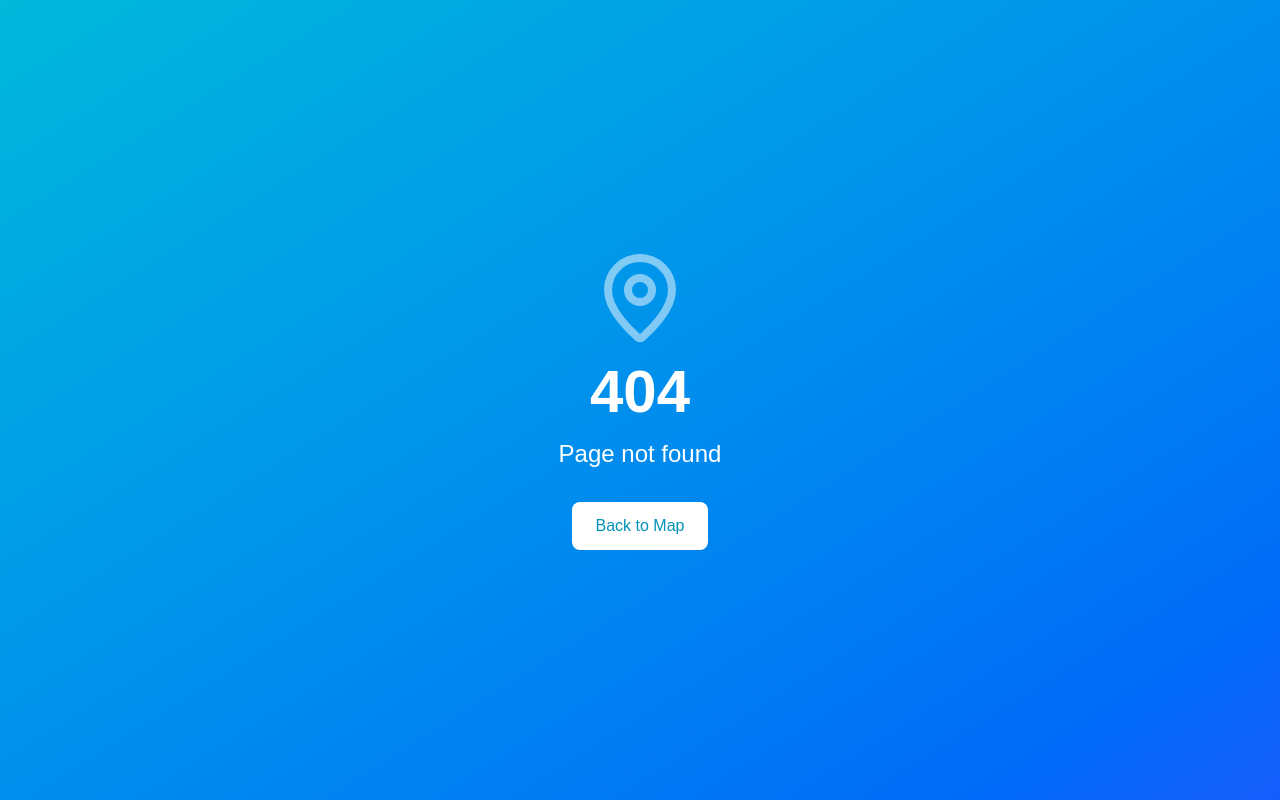
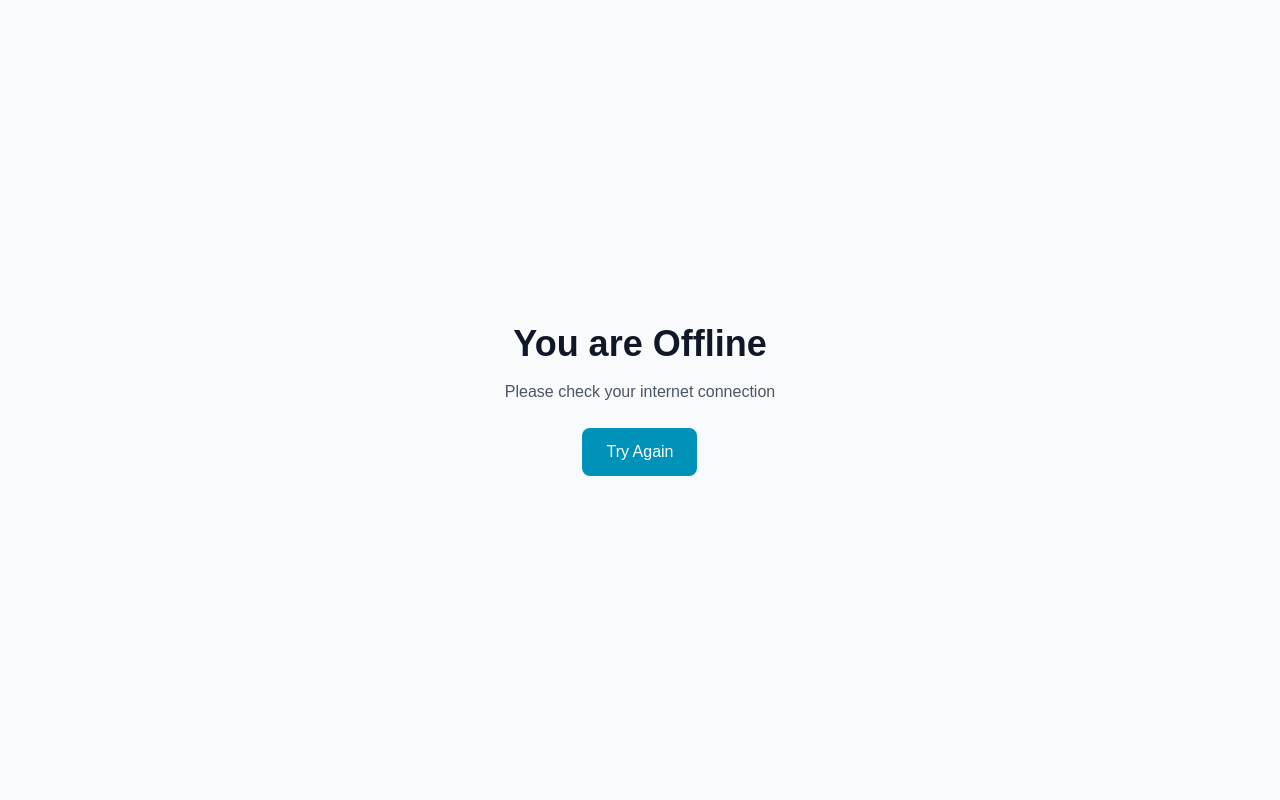
Before and after one commit to FireApto/mobile-gis-app, a Next.js app: page /offline in a window 1280 px wide. Before the commit this address had no page. Built offline with nearby package versions, Linux system fonts and the light colour scheme.

Commit message:
Add offline page with use client directive

```diff
--- /dev/null
+++ b/app/offline/page.tsx
@@ -0,0 +1,13 @@
+'use client';
+
+export default function OfflinePage() {
+  return (
+    <div className="min-h-screen bg-gray-50 flex items-center justify-center p-4">
+      <div className="text-center">
+        <h1 className="text-4xl font-bold text-gray-900 mb-4">You are Offline</h1>
+        <p className="text-gray-600 mb-6">Please check your internet connection</p>
+        <button onClick={() => window.location.reload()} className="px-6 py-3 bg-cyan-600 text-white rounded-lg hover:bg-cyan-700">Try Again</button>
+      </div>
+    </div>
+  );
+}
```
